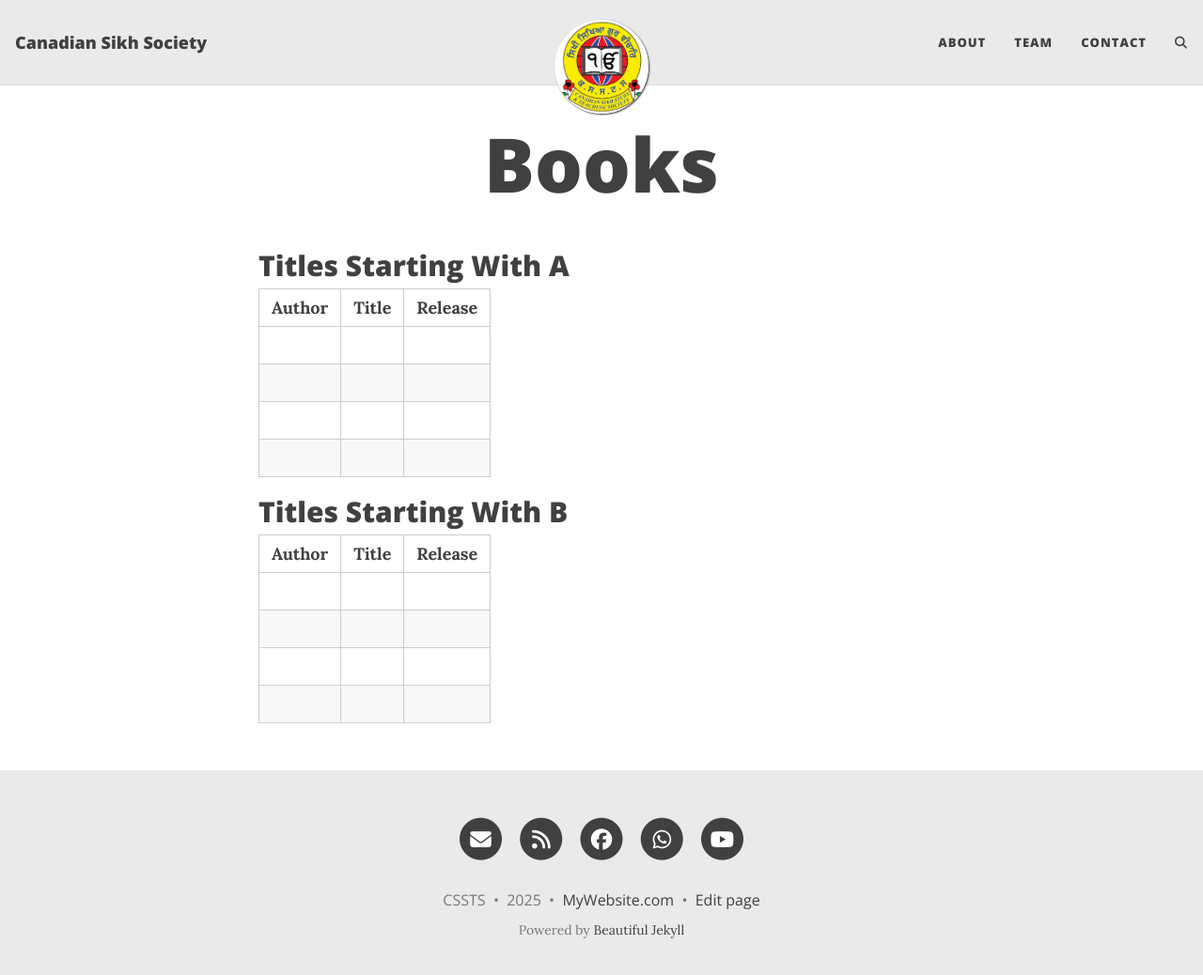
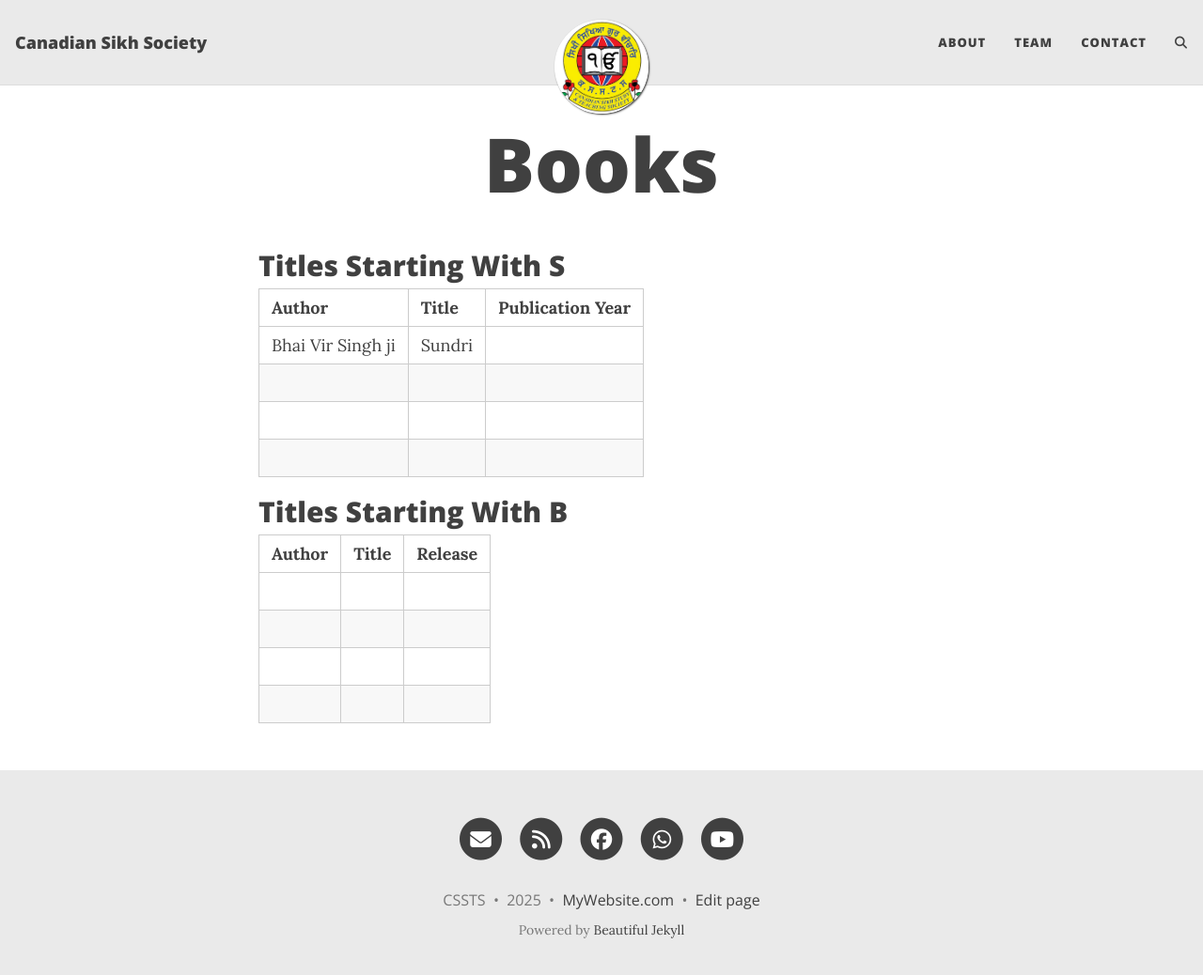
Before and after one commit to Canadian-Sikh-Society/Canadian-Sikh-Society.github.io, a Jekyll site: the page built from books.md, in a window 1280 px wide and 1051 px high. Shown: the top 1038 px of the window at 94% size. Built offline with Jekyll 4.4.1, drawn with Linux system fonts in a browser that asks for light colours; comment, search, counter and statistics services are not loaded.

Commit message:
Change section title and update table header

```diff
--- a/books.md
+++ b/books.md
@@ -4,11 +4,11 @@ title: Books
 permalink: /books/
 ---
 
-## Titles Starting With A
+## Titles Starting With S
 
-| Author | Title | Release |
+| Author | Title | Publication Year |
 | ------ | ----- | ------- |
-|        |       |         |
+|  Bhai Vir Singh ji      | Sundri      |         |
 |        |       |         |
 |        |       |         |
 |        |       |         |
```
